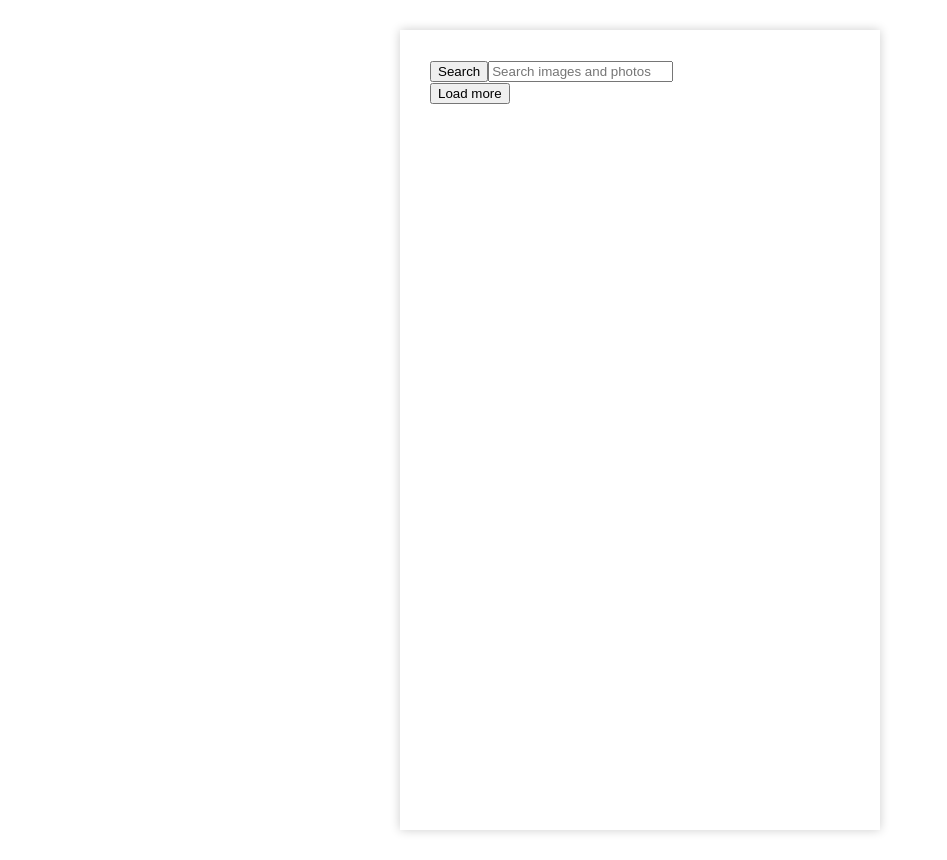
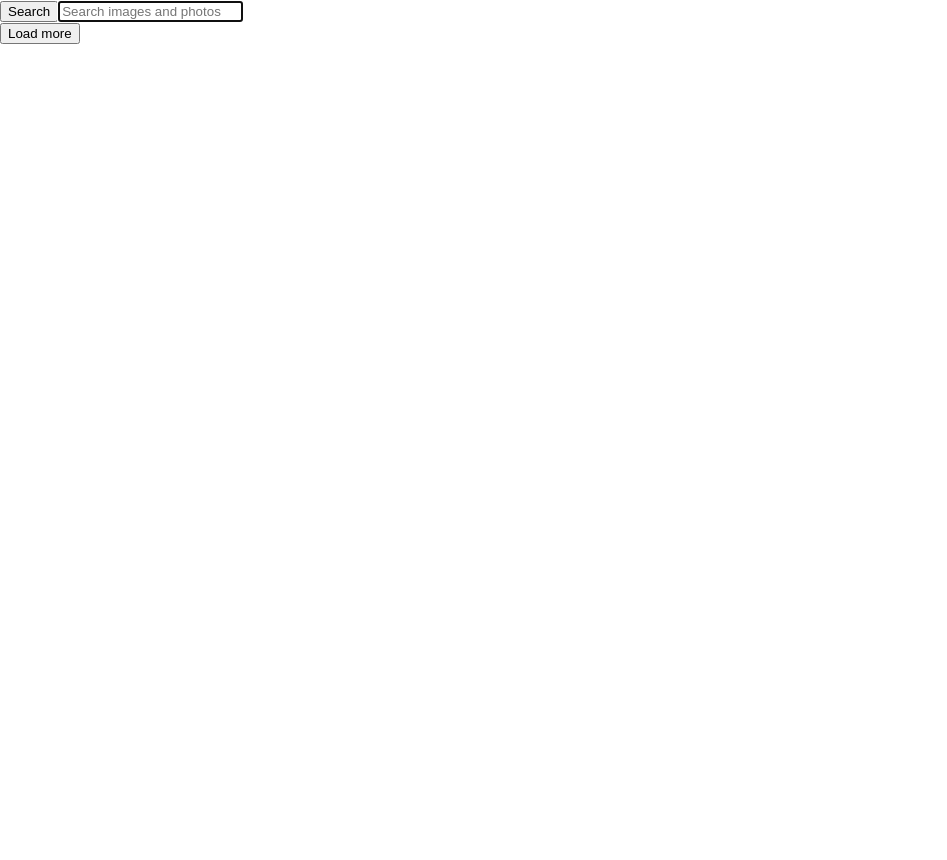
Before and after one commit to alex-neveroff/goit-react-hw-03-image-finder, a React (Create React App) app: page / in a window 1280 px wide. Shown: the whole page, without its empty margins (0-947 px from the left). After the commit the page ends 800 px from the top, so only its background shows below. Built offline with nearby package versions, Linux system fonts and the light colour scheme.

Commit message:
Images already shows

```diff
--- a/package.json
+++ b/package.json
@@ -10,6 +10,7 @@
     "@testing-library/jest-dom": "^5.16.3",
     "@testing-library/react": "^12.1.4",
     "@testing-library/user-event": "^13.5.0",
+    "axios": "^1.4.0",
     "notiflix": "^3.2.6",
     "react": "^18.1.0",
     "react-dom": "^18.1.0",
--- a/src/api/api.js
+++ b/src/api/api.js
@@ -1,10 +1,25 @@
-const url = 'https://pixabay.com/api/';
+import axios from 'axios';
+import { Notify } from 'notiflix';
 
-const apiKey = '34787043-b3a92aa7f6b31659862f07be8';
+const API_KEY = '34787043-b3a92aa7f6b31659862f07be8';
+const BASE_URL = 'https://pixabay.com/api/';
+
 const options = {
-  page: 1,
   per_page: 12,
-  q: 'query',
   image_type: 'photo',
   orientation: 'horizontal',
 };
+
+const getImagesByName = async (query, page) => {
+  try {
+    const { data } = await axios.get(
+      `${BASE_URL}?q=${query}&page=${page}&key=${API_KEY}&image_type=${options.image_type}
+      &orientation=${options.orientation}&per_page=${options.per_page}`
+    );
+    return data;
+  } catch (error) {
+    Notify.failure(error.message);
+  }
+};
+
+export default getImagesByName;
--- a/src/components/App/App.jsx
+++ b/src/components/App/App.jsx
@@ -1,5 +1,7 @@
 import React, { Component } from 'react';
+import { Notify } from 'notiflix';
 import { Container } from './App.styled';
+import getImagesByName from 'api/api';
 import Searchbar from 'components/Searchbar/Searchbar';
 import ImageGallery from 'components/ImageGallery/ImageGallery';
 import Loader from 'components/Loader/Loader';
@@ -7,11 +9,42 @@ import Button from 'components/Button/Button';
 import Modal from 'components/Modal/Modal';
 
 class App extends Component {
+  state = {
+    images: [],
+    query: '',
+    page: 1,
+  };
+
+  componentDidUpdate(prevProps, prevState) {
+    if (prevState.query !== this.state.query) {
+      this.getGallery();
+    }
+  }
+
+  handleSubmit = query => {
+    this.setState({ query: query });
+  };
+
+  getGallery = async () => {
+    const { query, page } = this.state;
+
+    try {
+      const { hits } = await getImagesByName(query, page);
+      this.setState(prevState => ({
+        images: [...prevState.images, ...hits],
+      }));
+    } catch (error) {
+      Notify.failure(error.message);
+    }
+  };
+
   render() {
+    const { images } = this.state;
     return (
       <Container>
-        <Searchbar />
-        <ImageGallery />
+        <Searchbar onSubmit={this.handleSubmit} />
+        {images && <ImageGallery images={images} />}
+
         <Loader />
         <Button />
         <Modal />
--- a/src/components/App/App.styled.js
+++ b/src/components/App/App.styled.js
@@ -2,25 +2,6 @@ import styled from '@emotion/styled';
 import { colors } from 'variables/colors';
 
 export const Container = styled.div`
-  margin: 30px auto;
-  padding: 30px;
-  width: 480px;
-  min-height: 100vh;
-  box-shadow: 0px 0px 10px ${colors.mainShadow};
-
-  .title {
-    font-weight: bold;
-    color: ${colors.primary};
-    text-align: center;
-    margin-bottom: 30px;
-    text-transform: uppercase;
-  }
-
-  .main-title {
-    font-size: 26px;
-  }
-
-  .sub-title {
-    font-size: 22px;
-  }
+  margin: 0px auto;
+  width: 1280px;
 `;
--- a/src/components/ImageGallery/ImageGallery.jsx
+++ b/src/components/ImageGallery/ImageGallery.jsx
@@ -1,7 +1,20 @@
 import React from 'react';
+import PropTypes from 'prop-types';
 
-function ImageGallery() {
-  return <ul class="gallery"></ul>;
+import ImageGalleryItem from 'components/ImageGalleryItem/ImageGalleryItem';
+
+function ImageGallery({ images }) {
+  return (
+    <ul className="gallery">
+      {images.map(image => (
+        <ImageGalleryItem key={image.id} image={image} />
+      ))}
+    </ul>
+  );
 }
 
+ImageGallery.propTypes = {
+  images: PropTypes.arrayOf(PropTypes.object).isRequired,
+};
+
 export default ImageGallery;
--- a/src/components/ImageGalleryItem/ImageGalleryItem.jsx
+++ b/src/components/ImageGalleryItem/ImageGalleryItem.jsx
@@ -1,11 +1,16 @@
 import React from 'react';
+import PropTypes from 'prop-types';
 
-function ImageGalleryItem() {
+function ImageGalleryItem({ image }) {
+  const { id, webformatURL, largeImageURL, tags } = image;
   return (
-    <li class="gallery-item">
-      <img src="" alt="" />
+    <li className="gallery-item">
+      <img src={webformatURL} alt={tags} />
     </li>
   );
 }
+ImageGalleryItem.propTypes = {
+  image: PropTypes.object.isRequired,
+};
 
 export default ImageGalleryItem;
--- a/src/components/Searchbar/Searchbar.jsx
+++ b/src/components/Searchbar/Searchbar.jsx
@@ -1,20 +1,36 @@
 import React, { Component } from 'react';
+import PropTypes from 'prop-types';
 
 class Searchbar extends Component {
+  state = { query: '' };
+
+  handleSearch = event => {
+    this.setState({ query: event.currentTarget.value });
+  };
+
+  handleSubmit = event => {
+    event.preventDefault();
+    const { query } = this.state;
+    this.props.onSubmit(query);
+  };
+
   render() {
+    const { query } = this.state;
     return (
-      <header class="searchbar">
-        <form class="form">
-          <button type="submit" class="button">
-            <span class="button-label">Search</span>
+      <header className="searchbar">
+        <form className="form" onSubmit={this.handleSubmit}>
+          <button type="submit" className="button">
+            <span className="button-label">Search</span>
           </button>
 
           <input
-            class="input"
+            className="input"
             type="text"
-            autocomplete="off"
-            autofocus
+            autoComplete="off"
+            autoFocus
             placeholder="Search images and photos"
+            value={query}
+            onChange={this.handleSearch}
           />
         </form>
       </header>
@@ -22,4 +38,8 @@ class Searchbar extends Component {
   }
 }
 
+Searchbar.propTypes = {
+  onSubmit: PropTypes.func.isRequired,
+};
+
 export default Searchbar;
```
Also changed, not shown: 1 other file (tests, documents, lock files or other folders).
